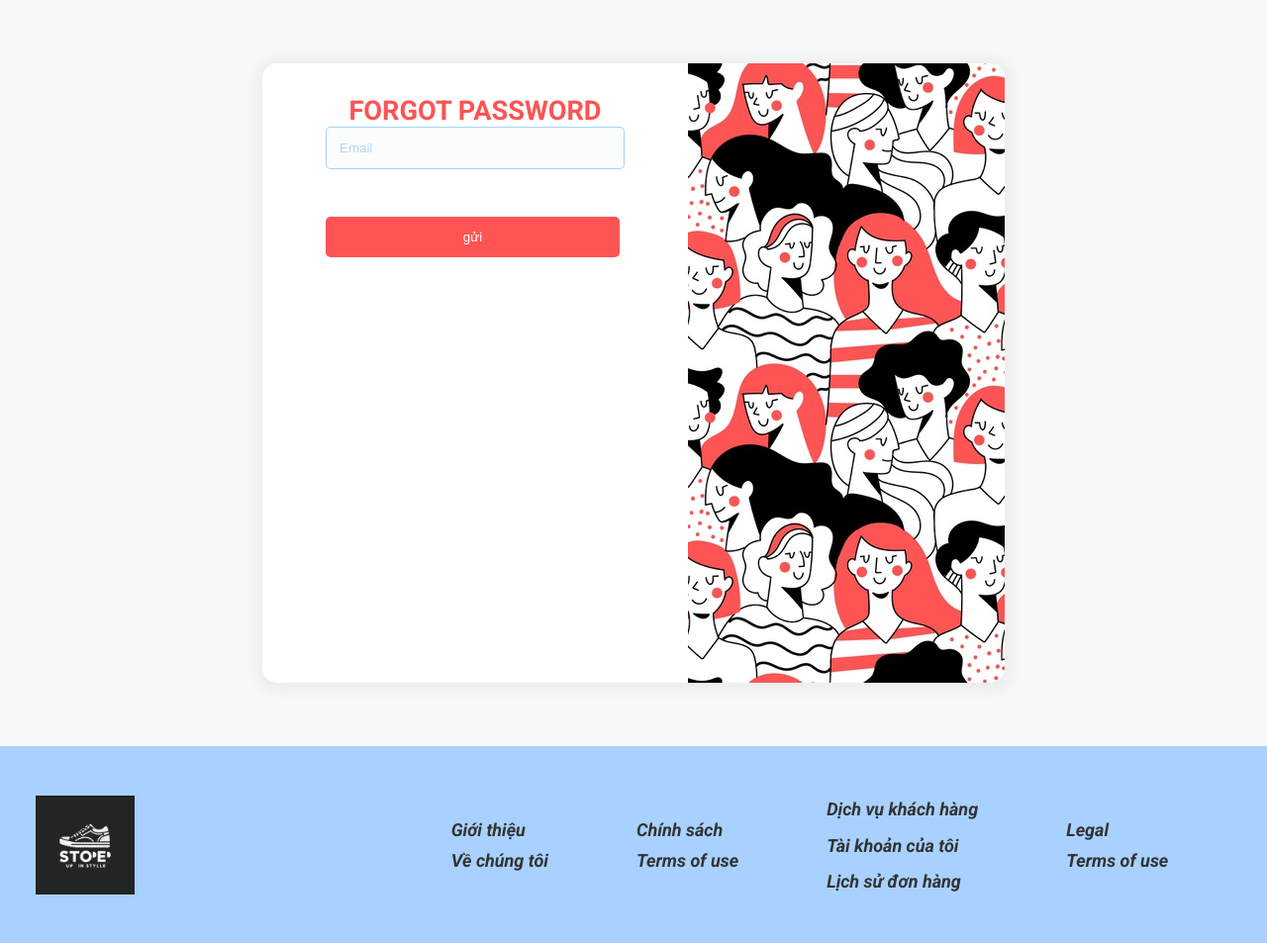
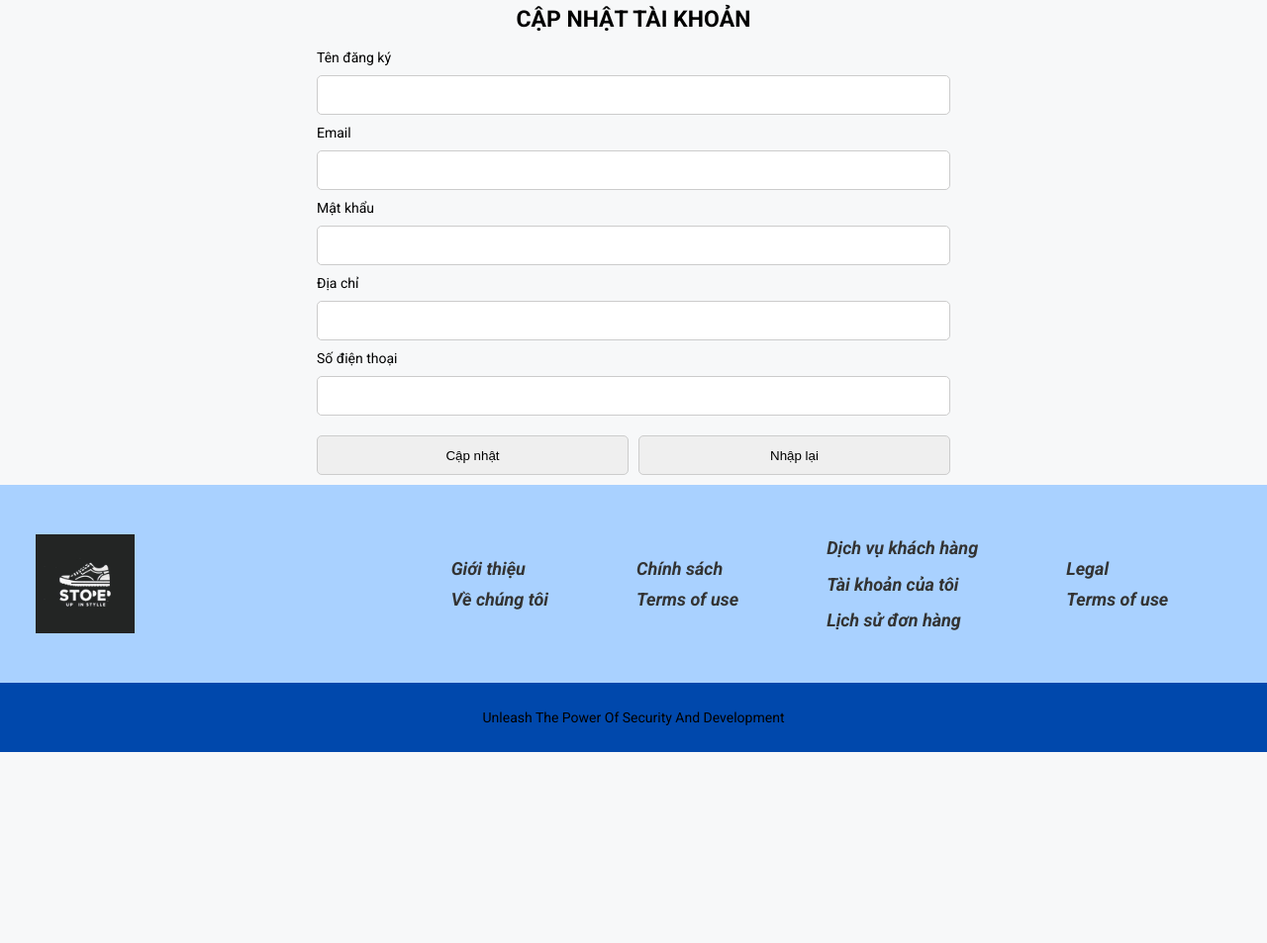
Before and after one commit to ngocluat21/webbangiay, a PHP site: page /index.php?act=edit_tk in a window 1280 px wide. Shown: the part 110-1063 px from the top of the page at 99% size. After the commit the page ends 870 px from the top, so only its background shows below. Run offline with PHP 8.4, Linux system fonts and the light colour scheme; data comes from the database, SQL or seed files in the repository; data that the repository does not hold is empty.

Commit message:
TK(hoàn chỉnh)

```diff
--- a/index.php
+++ b/index.php
@@ -8,7 +8,7 @@ include "model/color_size.php";
 include "model/danhmuc.php";
 include "model/taikhoan.php";
 
-if(!isset($_SESSION['mycart'])) {
+if (!isset($_SESSION['mycart'])) {
     $_SESSION['mycart'] = [];
 }
 
@@ -86,7 +86,7 @@ if (isset($_GET['act']) && ($_GET['act'] != "")) {
 
             include "view/taikhoan/dangnhap.php";
             break;
-        case "laymk":
+        case "quenmk":
             if (isset($_POST['gui']) && ($_POST['gui'])) {
                 $email = $_POST['email'];
                 $checkemail = checkemail($email);
--- a/view/taikhoan/edit_tk.php
+++ b/view/taikhoan/edit_tk.php
@@ -1,36 +1,46 @@
-<div class="content">
-    <!-- Form without bootstrap -->
-    <div class="auth-wrapper">
-        <div class="auth-container">
-            <div class="auth-action-left">
-                <div class="auth-form-outer">
-                    <h2 class="auth-form-title">
-                        FORGOT PASSWORD
-                    </h2>
+<div class="content_capnhat_tk">
+    <div class="title">CẬP NHẬT TÀI KHOẢN</div>
+    <div class="">
+        <?php
+        if (isset($_SESSION["username"]) && (is_array($_SESSION["username"]))) {
+            extract($_SESSION["username"]);
+        }
+        ?>
+        <form action="index.php?act=edit_tk" method="post">
+            <div class="form-field">
+                Tên đăng ký <br>
+                <input type="text" name="username" value="<?= $username ?>">
+            </div>
 
-                    <form class="login-form" action="index.php?act=laymk" method="POST">
-                        <input type="email" class="auth-form-input" placeholder="Email" name="email">
-                        <!-- <label class="btn active">
-                                <input type="checkbox" name='email' checked>
-                                <i class="fa fa-square-o"></i><i class="fa fa-check-square-o"></i>
-                                <span> Remember password.</span>
-                            </label> -->
-                        <?php
-                        if (isset($thongbao) && $thongbao !== '')
-                            echo $thongbao
+            <div class="form-field">
+                Email <br>
+                <input type="email" name="email" value="<?= $email ?>">
+            </div>
 
-                        ?>
-                        <div class="footer-action">
-                            <input type="submit" value="gửi" name="gui" class="auth-submit">
-                        </div>
-                    </form>
-                </div>
+            <div class="form-field">
+                Mật khẩu <br>
+                <input type="password" name="pass" value="<?= $pass ?>">
             </div>
-            <div class="auth-action-right">
-                <div class="auth-image">
-                    <img src="assets/images/vector.jpg" alt="login">
-                </div>
+
+            <div class="form-field">
+                Địa chỉ <br>
+                <input type="text" name="address" value="<?= $address ?>">
             </div>
-        </div>
+
+            <div class="form-field">
+                Số điện thoại <br>
+                <input type="text" name="tel" value="<?= $tel ?>">
+            </div>
+
+            <div class="form-field flex_c">
+                <input type="hidden" name="id" value="<?= $id ?>">
+                <input style="margin-right: 10px;" type="submit" name="capnhat" value="Cập nhật">
+                <input type="reset" value="Nhập lại">
+            </div>
+        </form>
+        <h2 class="thongbao">
+
+
+        </h2>
     </div>
 </div>
```
Also changed, not shown: chitietdonhang.html (+13 -8 lines), view/giohang/giohang.php (+6 -6 lines), view/header.php (+6 -2 lines), view/taikhoan/quenmk.php (+11 -9 lines).
